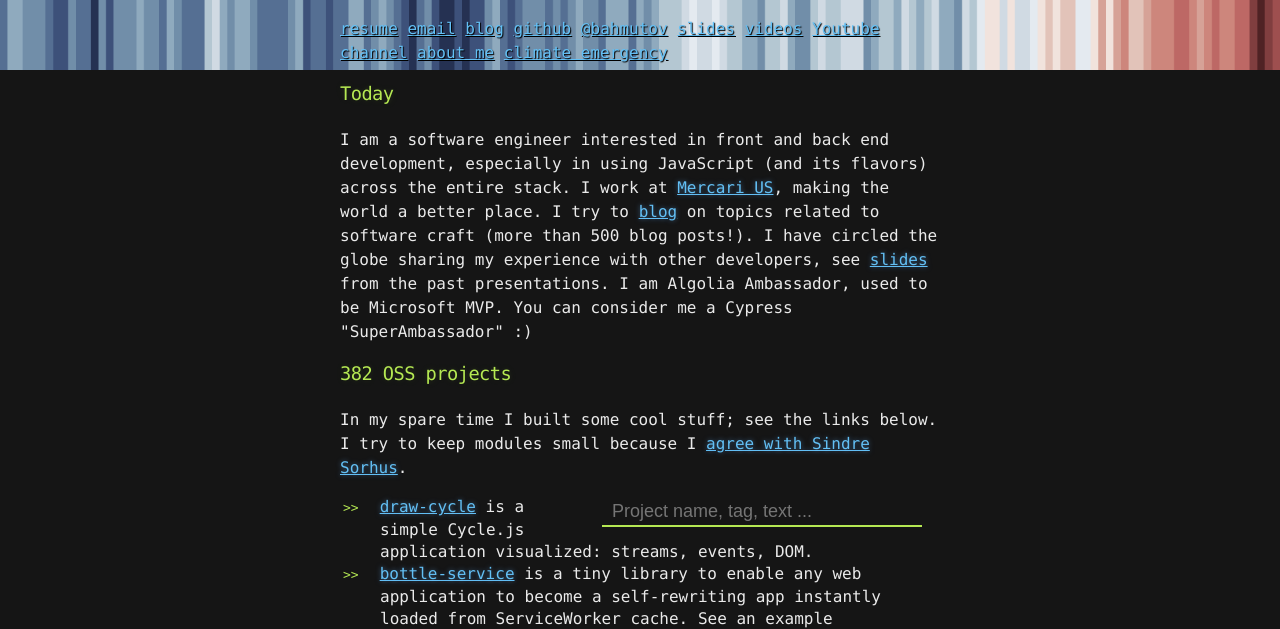
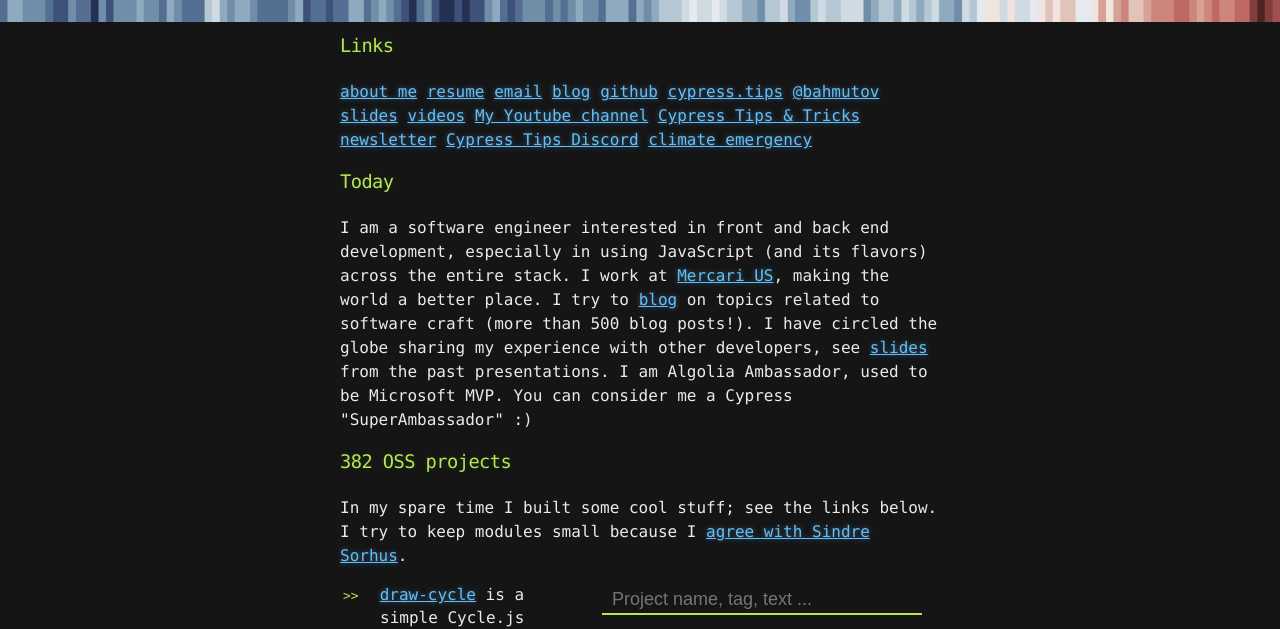
Before and after one commit to bahmutov/list-of-projects, a website: page index.html in a window 1280 px wide. Shown: the part 122-751 px from the top of the page. Drawn offline with nearby package versions, Linux system fonts and the light colour scheme; a script that the page names is missing.

Commit message:
update links

```diff
--- a/index.html
+++ b/index.html
@@ -29,20 +29,7 @@
         <h1>Dr. Gleb Bahmutov, PhD</h1>
         <h2>JavaScript ninja, image processing expert, software quality fanatic</h2>
 
-        <a href="https://github.com/bahmutov/bahmutov.github.io/raw/master/gleb.bahmutov.resume.pdf"
-          title="Gleb Bahmutov - resume">resume</a>
-        <a href="/" id="email">email</a>
-        <a href="http://glebbahmutov.com/blog/" title="Better world by better software">blog</a>
-        <a href="https://github.com/bahmutov" title="My projects at github">github</a>
-        <a href="https://twitter.com/bahmutov" title="Twitter @bahmutov">@bahmutov</a>
-        <!--
-        <a href="javascript:void(0)" title="Search my blog posts and projects" id="search">search</a>
-        -->
-        <a href="https://slides.com/bahmutov" title="Slide decks from my presentations">slides</a>
-        <a href="videos.html" title="Videos from my talks">videos</a>
-        <a href="https://www.youtube.com/glebbahmutov" title="My Youtube channel" target="_blank">Youtube channel</a>
-        <a href="#about" title="My previous jobs">about me</a>
-        <a href="https://glebbahmutov.com/blog/climate-emergency/" title="Climate emergency" target="_blank">climate emergency</a>
+
       </div>
     </header>
 
@@ -56,9 +43,31 @@
 
     <!-- today -->
     <div class="container">
-      <div id="after-main-content">
+      <h3 id="today">Links</h3>
+
+      <p>
+        <a href="#about" title="My previous jobs">about me</a>
+        <a href="https://github.com/bahmutov/bahmutov.github.io/raw/master/gleb.bahmutov.resume.pdf"
+          title="Gleb Bahmutov - resume">resume</a>
+        <a href="/" id="email">email</a>
+        <a href="http://glebbahmutov.com/blog/" title="Better world by better software">blog</a>
+        <a href="https://github.com/bahmutov" title="My projects at github">github</a>
+        <a href="https://cypress.tips" title="My Cypress courses and resources">cypress.tips</a>
+        <a href="https://twitter.com/bahmutov" title="Twitter @bahmutov">@bahmutov</a>
+        <!--
+        <a href="javascript:void(0)" title="Search my blog posts and projects" id="search">search</a>
+        -->
+        <a href="https://slides.com/bahmutov" title="Slide decks from my presentations">slides</a>
+        <a href="videos.html" title="Videos from my talks">videos</a>
+        <a href="https://www.youtube.com/glebbahmutov" title="My Youtube channel" target="_blank">My Youtube channel</a>
+        <a href="https://cypresstips.substack.com/" title="Cypress Tips & Tricks Substack newsletter" target="_blank">Cypress Tips & Tricks newsletter</a>
+        <a href="discord" title="My Discord server for cypress.tips" target="_blank">Cypress Tips Discord</a>
+        <a href="https://glebbahmutov.com/blog/climate-emergency/" title="Climate emergency" target="_blank">climate emergency</a>
+      </p>
+    </div>
+
+    <div class="container">
         <h3 id="today">Today</h3>
-
         <p>I am a software engineer interested in front and back end development,
           especially in using JavaScript (and its flavors) across the entire stack.
           I work at <a href="https://www.mercari.com/">Mercari US</a>, making the world a better place.
@@ -68,8 +77,8 @@
           <a href="https://slides.com/bahmutov">slides</a> from the past presentations.
           I am Algolia Ambassador, used to be Microsoft MVP. You can consider me a Cypress "SuperAmbassador" :)
         </p>
-      </div>
     </div>
+
     <div class="container" id="app" class="hidden">
       <h3 id="projects-count">{{ projects.length }} OSS projects</h3>
       <p>In my spare time I built some cool stuff; see the links below. I try to keep modules small because I <a href="https://github.com/sindresorhus/ama/issues/10">agree with Sindre Sorhus</a>.</p>
```
